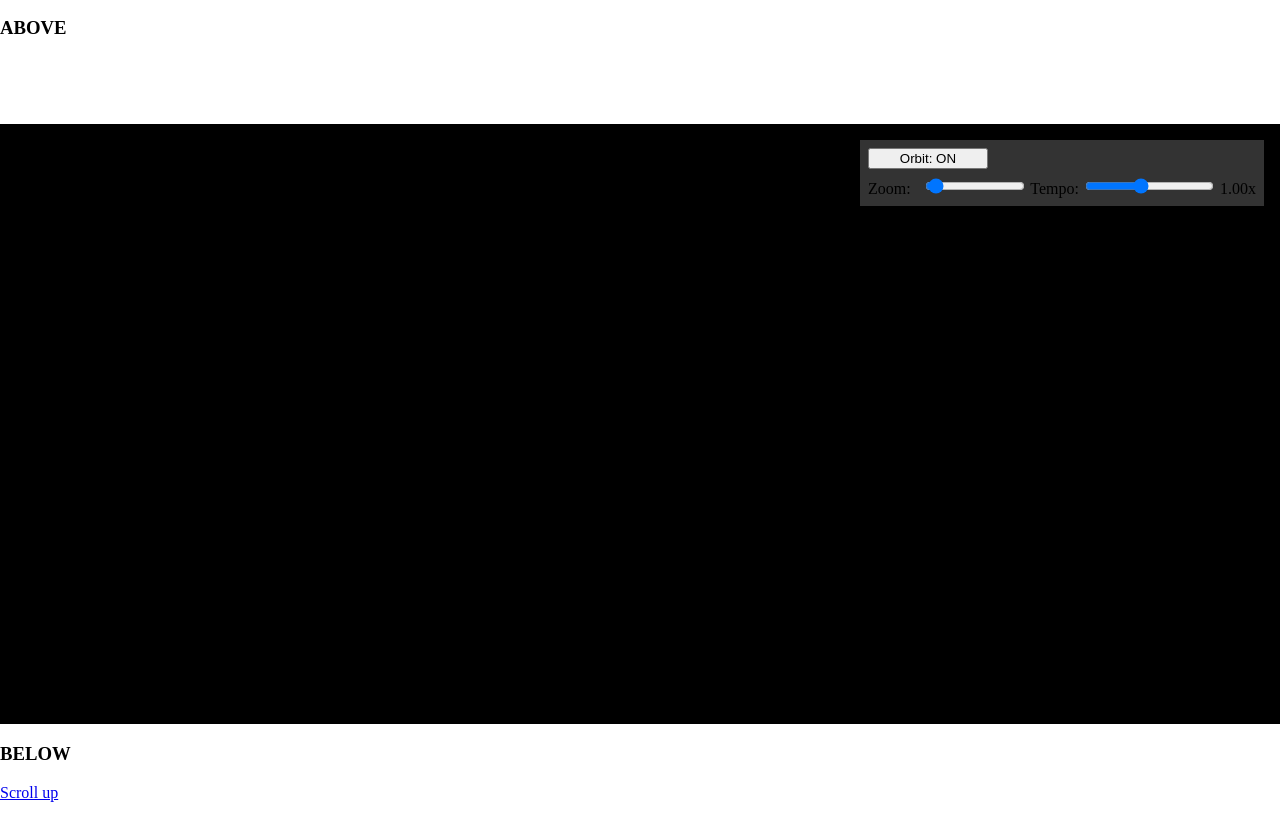
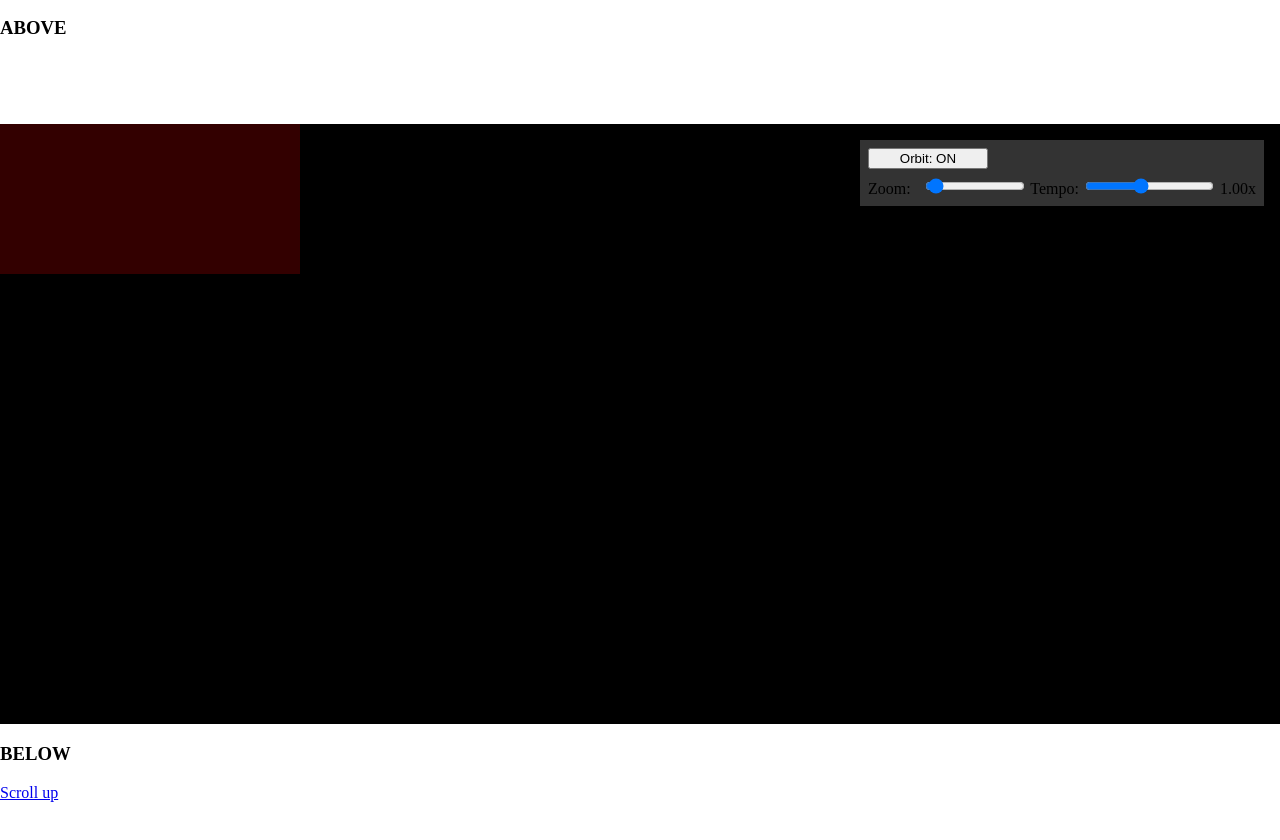
Before and after one commit to darren277/multiaxis, a plain HTML site: page index.html in a window 1280 px wide. Shown: the part 100-940 px from the top of the page. Drawn offline with nearby package versions, Linux system fonts and the light colour scheme.

Commit message:
Slight changes to how ThreeJS container renders.

```diff
--- a/index.html
+++ b/index.html
@@ -78,7 +78,9 @@
   <h1>Three JS</h1>
   <div class="threejs-container" style="position: relative;">
     <!-- The Three.js canvas will be appended into this DIV -->
-    <div id="c" style="width: 600px; height: 400px;"></div>
+    <div id="c" style="position: relative">
+        <canvas></canvas>
+    </div>
 
     <!-- UI container (floating overlay) -->
     <div
```
